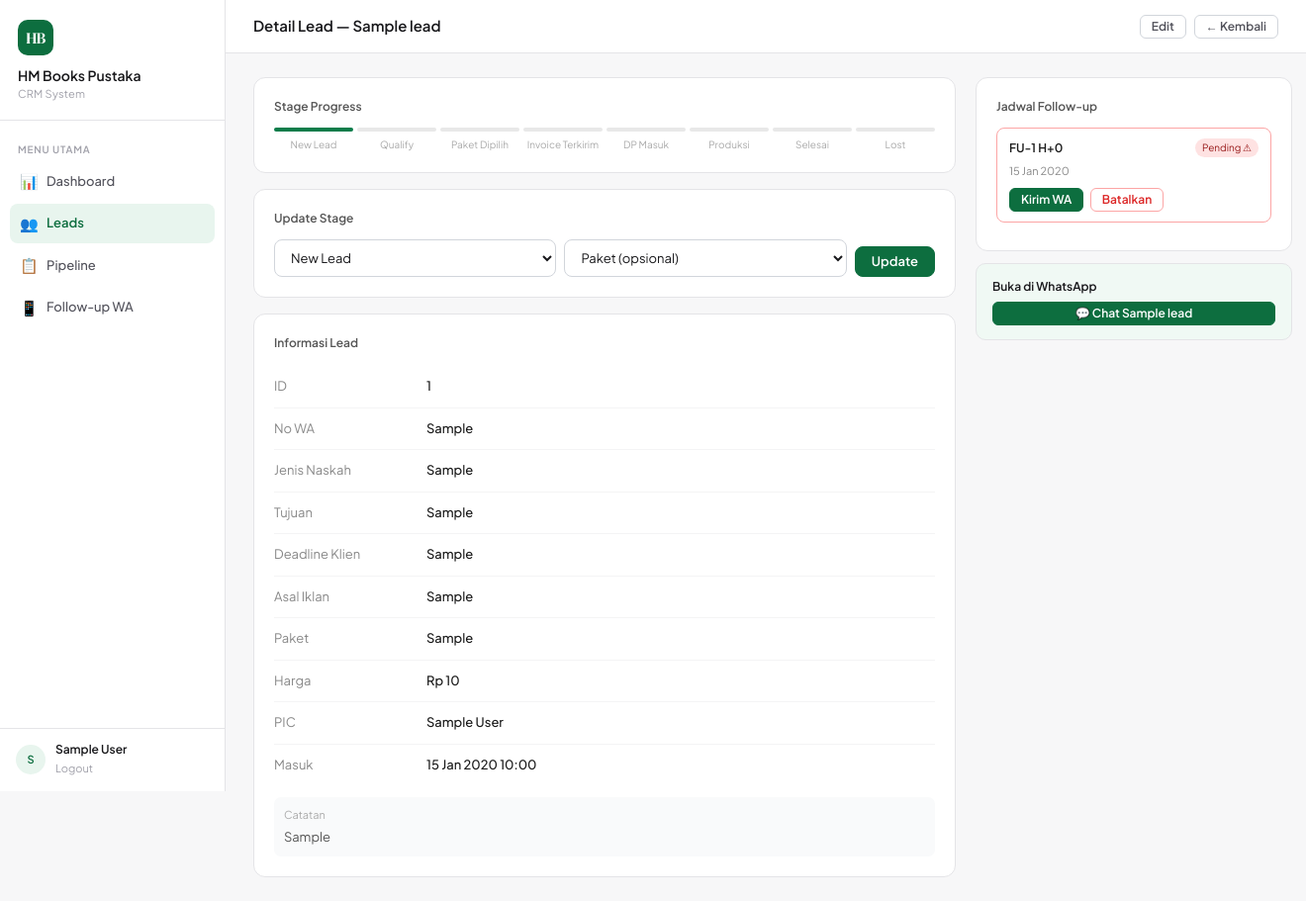
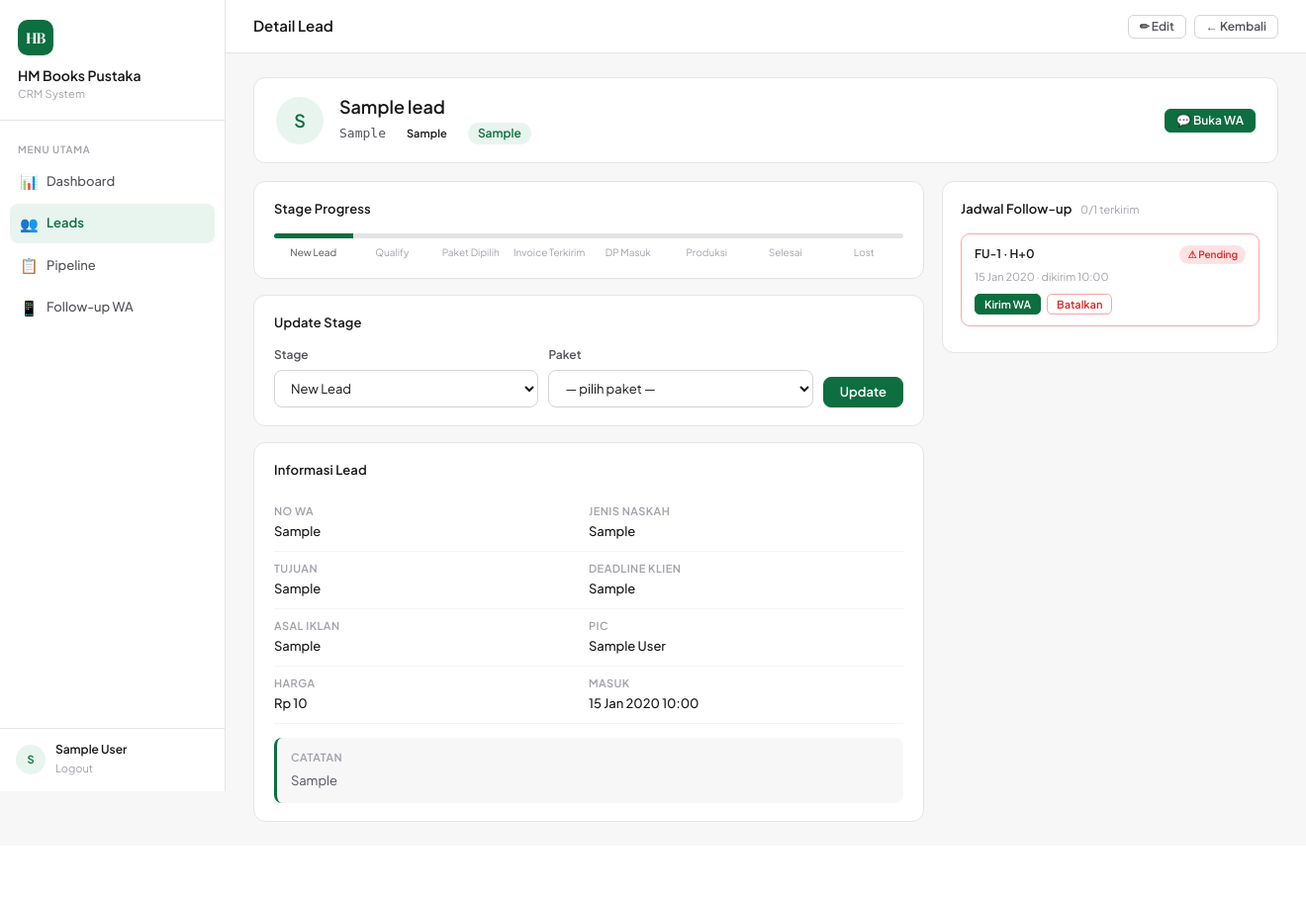
Before and after one commit to hmprinting-app/crm-hmbooks, a Flask app: page /leads/1 in a window 1320 px wide. Shown: the whole page at 99% size. After the commit the page ends 831 px from the top, so only its background shows below. Run offline with Flask 3, Linux system fonts and the light colour scheme; a user stored in the database is signed in; tables that the repository leaves empty hold one stand-in row (values such as "Sample post").

Commit message:
Update detail.html

```diff
--- a/app/templates/leads/detail.html
+++ b/app/templates/leads/detail.html
@@ -1,113 +1,156 @@
 {% extends "base.html" %}
 {% block title %}{{ lead.nama }}{% endblock %}
-{% block topbar_title %}Detail Lead — {{ lead.nama }}{% endblock %}
+{% block topbar_title %}Detail Lead{% endblock %}
 {% block topbar_actions %}
-<a href="{{ url_for('leads.edit', lead_id=lead.id) }}" class="btn btn-secondary btn-sm">Edit</a>
+<a href="{{ url_for('leads.edit', lead_id=lead.id) }}" class="btn btn-secondary btn-sm">✏ Edit</a>
 <a href="{{ url_for('leads.index') }}" class="btn btn-secondary btn-sm">← Kembali</a>
 {% endblock %}
 
 {% block content %}
-<div style="display:grid;grid-template-columns:1fr 320px;gap:20px">
 
-  <!-- Kiri: info + update stage -->
-  <div>
-    <!-- Stage progress -->
-    <div class="card" style="margin-bottom:16px">
-      <div style="font-size:12px;font-weight:600;color:#555;margin-bottom:12px">Stage Progress</div>
-      <div style="display:flex;gap:4px;overflow-x:auto">
+<!-- Lead Header -->
+<div class="card" style="margin-bottom:18px;padding:18px 22px">
+  <div style="display:flex;align-items:center;gap:16px;flex-wrap:wrap">
+    <div style="width:48px;height:48px;border-radius:50%;background:var(--green-light);display:flex;align-items:center;justify-content:center;font-size:18px;font-weight:700;color:var(--green);flex-shrink:0">
+      {{ lead.nama[0]|upper }}
+    </div>
+    <div style="flex:1;min-width:0">
+      <div style="font-size:18px;font-weight:700;color:var(--text);line-height:1.2">{{ lead.nama }}</div>
+      <div style="display:flex;align-items:center;gap:12px;margin-top:5px;flex-wrap:wrap">
+        <span style="font-size:13px;color:var(--text-2);font-family:monospace">{{ lead.no_wa }}</span>
+        <span class="badge badge-{{ lead.stage.lower().replace(' ','-') }}">{{ lead.stage }}</span>
+        {% if lead.paket %}
+        <span style="font-size:12px;color:var(--green);font-weight:600;background:var(--green-light);padding:2px 10px;border-radius:20px">{{ lead.paket }}</span>
+        {% endif %}
+      </div>
+    </div>
+    <a href="https://wa.me/{{ lead.no_wa }}" target="_blank" class="btn btn-primary btn-sm">
+      💬 Buka WA
+    </a>
+  </div>
+</div>
+
+<div style="display:grid;grid-template-columns:1fr 340px;gap:18px">
+
+  <!-- Kiri -->
+  <div style="display:flex;flex-direction:column;gap:16px">
+
+    <!-- Stage Progress -->
+    <div class="card" style="padding:18px 20px">
+      <div class="page-section-title" style="margin-bottom:14px">Stage Progress</div>
+      <div style="display:flex;gap:0;overflow-x:auto">
         {% for s in stages %}
-        {% set active = lead.stage_index >= loop.index0 %}
-        <div style="flex:1;min-width:80px;text-align:center">
-          <div style="height:4px;border-radius:2px;background:{% if active %}#0a7c4a{% else %}#e8e8e8{% endif %};margin-bottom:6px"></div>
-          <div style="font-size:10px;color:{% if lead.stage==s %}#0a7c4a{% else %}#aaa{% endif %};font-weight:{% if lead.stage==s %}600{% else %}400{% endif %}">{{ s }}</div>
+        {% set is_done = lead.stage_index >= loop.index0 %}
+        {% set is_current = lead.stage == s %}
+        <div style="flex:1;min-width:68px;text-align:center">
+          <div style="height:5px;background:{% if is_done %}var(--green){% else %}var(--border){% endif %};margin-bottom:7px;
+            border-radius:{% if loop.first %}3px 0 0 3px{% elif loop.last %}0 3px 3px 0{% else %}0{% endif %}"></div>
+          <div style="font-size:10px;font-weight:{% if is_current %}700{% else %}400{% endif %};
+            color:{% if is_current %}var(--green){% elif is_done %}var(--text-2){% else %}var(--text-3){% endif %};
+            white-space:nowrap;overflow:hidden;text-overflow:ellipsis;padding:0 2px">
+            {{ s }}
+          </div>
         </div>
         {% endfor %}
       </div>
     </div>
 
-    <!-- Update stage form -->
-    <div class="card" style="margin-bottom:16px">
-      <div style="font-size:12px;font-weight:600;color:#555;margin-bottom:12px">Update Stage</div>
-      <form method="POST" action="{{ url_for('leads.update_stage', lead_id=lead.id) }}" style="display:flex;gap:8px;flex-wrap:wrap;align-items:flex-end">
-        <div style="flex:1;min-width:160px">
+    <!-- Update Stage -->
+    <div class="card" style="padding:18px 20px">
+      <div class="page-section-title" style="margin-bottom:14px">Update Stage</div>
+      <form method="POST" action="{{ url_for('leads.update_stage', lead_id=lead.id) }}">
+        <div style="display:grid;grid-template-columns:1fr 1fr auto;gap:10px;align-items:end">
+          <div>
+            <label class="form-label">Stage</label>
             <select class="form-control" name="stage">
               {% for s in stages %}
               <option {% if lead.stage==s %}selected{% endif %}>{{ s }}</option>
               {% endfor %}
             </select>
           </div>
-        <div style="flex:1;min-width:140px">
+          <div>
+            <label class="form-label">Paket</label>
             <select class="form-control" name="paket">
-            <option value="">Paket (opsional)</option>
+              <option value="">— pilih paket —</option>
               {% for p in paket_list %}
               <option {% if lead.paket==p %}selected{% endif %}>{{ p }}</option>
               {% endfor %}
             </select>
           </div>
           <button type="submit" class="btn btn-primary">Update</button>
+        </div>
       </form>
     </div>
 
-    <!-- Data lead -->
-    <div class="card">
-      <div style="font-size:12px;font-weight:600;color:#555;margin-bottom:14px">Informasi Lead</div>
-      <table style="width:100%;font-size:13px;border-collapse:collapse">
-        {% macro row(label, val) %}
-        <tr><td style="color:#888;padding:7px 0;width:140px">{{ label }}</td><td style="color:#1a1a1a;font-weight:500">{{ val or '—' }}</td></tr>
+    <!-- Info Lead -->
+    <div class="card" style="padding:18px 20px">
+      <div class="page-section-title" style="margin-bottom:14px">Informasi Lead</div>
+      <div style="display:grid;grid-template-columns:1fr 1fr;gap:0">
+        {% macro info_row(label, val, full=false) %}
+        <div style="padding:9px 0;border-bottom:1px solid #f4f4f5;{% if full %}grid-column:1/-1{% endif %}">
+          <div style="font-size:11px;color:var(--text-3);font-weight:600;text-transform:uppercase;letter-spacing:.04em;margin-bottom:3px">{{ label }}</div>
+          <div style="font-size:13px;color:var(--text);font-weight:500">{{ val or '—' }}</div>
+        </div>
         {% endmacro %}
-        {{ row('ID', lead.id) }}
-        {{ row('No WA', lead.no_wa) }}
-        {{ row('Jenis Naskah', lead.jenis_naskah) }}
-        {{ row('Tujuan', lead.tujuan) }}
-        {{ row('Deadline Klien', lead.deadline_klien) }}
-        {{ row('Asal Iklan', lead.asal_iklan) }}
-        {{ row('Paket', lead.paket) }}
-        {{ row('Harga', 'Rp ' + "{:,.0f}".format(lead.harga).replace(",",".") if lead.harga else '—') }}
-        {{ row('PIC', lead.pic.name if lead.pic else '—') }}
-        {{ row('Masuk', lead.created_at.strftime('%d %b %Y %H:%M')) }}
-      </table>
+        {{ info_row('No WA', lead.no_wa) }}
+        {{ info_row('Jenis Naskah', lead.jenis_naskah) }}
+        {{ info_row('Tujuan', lead.tujuan) }}
+        {{ info_row('Deadline Klien', lead.deadline_klien) }}
+        {{ info_row('Asal Iklan', lead.asal_iklan) }}
+        {{ info_row('PIC', lead.pic.name if lead.pic else '—') }}
+        {% if lead.harga %}
+        {{ info_row('Harga', 'Rp ' + "{:,.0f}".format(lead.harga).replace(",",".")) }}
+        {% endif %}
+        {{ info_row('Masuk', lead.created_at.strftime('%d %b %Y %H:%M')) }}
+      </div>
       {% if lead.catatan %}
-      <div style="margin-top:12px;padding:10px;background:#f9fafb;border-radius:7px;font-size:13px;color:#555">
-        <div style="font-size:11px;color:#aaa;margin-bottom:4px">Catatan</div>
-        {{ lead.catatan }}
+      <div style="margin-top:14px;padding:12px 14px;background:var(--bg);border-radius:8px;border-left:3px solid var(--green)">
+        <div style="font-size:11px;color:var(--text-3);font-weight:600;text-transform:uppercase;letter-spacing:.04em;margin-bottom:5px">Catatan</div>
+        <div style="font-size:13px;color:var(--text-2);line-height:1.6">{{ lead.catatan }}</div>
       </div>
       {% endif %}
     </div>
+
   </div>
 
-  <!-- Kanan: FU schedule -->
+  <!-- Kanan: FU Schedule -->
   <div>
-    <div class="card">
-      <div style="font-size:12px;font-weight:600;color:#555;margin-bottom:12px">Jadwal Follow-up</div>
-      {% for fu in lead.fu_records|sort(attribute='fu_ke') %}
-      <div style="border:1px solid {% if fu.status=='Terkirim' %}#a7f3d0{% elif fu.terlambat %}#fca5a5{% else %}#e8e8e8{% endif %};border-radius:8px;padding:10px 12px;margin-bottom:8px">
-        <div style="display:flex;justify-content:space-between;align-items:center;margin-bottom:6px">
-          <div style="font-size:12px;font-weight:600;color:#1a1a1a">FU-{{ fu.fu_ke }} {{ fu.label_hari }}</div>
-          <span style="font-size:10px;padding:2px 7px;border-radius:20px;background:{% if fu.status=='Terkirim' %}#d1fae5;color:#065f46{% elif fu.terlambat %}#fee2e2;color:#991b1b{% else %}#f0f0f0;color:#888{% endif %}">
-            {{ fu.status }}{% if fu.terlambat %} ⚠{% endif %}
+    <div class="card" style="padding:18px">
+      <div class="page-section-title" style="margin-bottom:14px">
+        Jadwal Follow-up
+        <span style="font-size:11px;color:var(--text-3);font-weight:400;margin-left:6px">
+          {{ lead.fu_records|selectattr('status','eq','Terkirim')|list|length }}/{{ lead.fu_records|length }} terkirim
         </span>
       </div>
-        <div style="font-size:11px;color:#888;margin-bottom:8px">{{ fu.jadwal_kirim.strftime('%d %b %Y') }}</div>
+      {% for fu in lead.fu_records|sort(attribute='fu_ke') %}
+      {% set is_sent = fu.status == 'Terkirim' %}
+      {% set is_late = fu.terlambat %}
+      <div style="border:1px solid {% if is_sent %}var(--green-mid){% elif is_late %}#fca5a5{% else %}var(--border){% endif %};
+                  border-radius:9px;padding:11px 13px;margin-bottom:8px;
+                  background:{% if is_sent %}var(--green-light){% else %}var(--white){% endif %}">
+        <div style="display:flex;justify-content:space-between;align-items:center;margin-bottom:5px">
+          <div style="font-size:12px;font-weight:700;color:var(--text)">FU-{{ fu.fu_ke }} · {{ fu.label_hari }}</div>
+          <span style="font-size:10px;padding:2px 8px;border-radius:20px;font-weight:600;
+            background:{% if is_sent %}var(--green-mid);color:var(--green-dark){% elif is_late %}#fee2e2;color:var(--red){% else %}#f4f4f5;color:var(--text-3){% endif %}">
+            {% if is_late and not is_sent %}⚠ {% endif %}{{ fu.status }}
+          </span>
+        </div>
+        <div style="font-size:11px;color:var(--text-3);margin-bottom:8px">
+          {{ fu.jadwal_kirim.strftime('%d %b %Y') }}
+          {% if fu.waktu_kirim %}· dikirim {{ fu.waktu_kirim.strftime('%H:%M') }}{% endif %}
+        </div>
         {% if fu.status == 'Pending' %}
+        <div style="display:flex;gap:6px">
           <form method="POST" action="{{ url_for('followup.kirim', fu_id=fu.id) }}" style="display:inline">
-          <button type="submit" class="btn btn-primary btn-sm">Kirim WA</button>
+            <button type="submit" class="btn btn-primary btn-xs">Kirim WA</button>
           </form>
-        <form method="POST" action="{{ url_for('followup.batalkan', fu_id=fu.id) }}" style="display:inline;margin-left:4px">
-          <button type="submit" class="btn btn-danger btn-sm">Batalkan</button>
+          <form method="POST" action="{{ url_for('followup.batalkan', fu_id=fu.id) }}" style="display:inline">
+            <button type="submit" class="btn btn-danger btn-xs">Batalkan</button>
           </form>
-        {% elif fu.waktu_kirim %}
-        <div style="font-size:11px;color:#0a7c4a">✓ {{ fu.waktu_kirim.strftime('%d %b %Y %H:%M') }}</div>
+        </div>
         {% endif %}
       </div>
       {% endfor %}
-    </div>
-
-    <!-- Quick WA link -->
-    <div class="card-sm" style="margin-top:12px;background:#f0f9f4">
-      <div style="font-size:12px;font-weight:600;margin-bottom:6px">Buka di WhatsApp</div>
-      <a href="https://wa.me/{{ lead.no_wa }}" target="_blank" class="btn btn-primary btn-sm" style="width:100%;justify-content:center">
-        💬 Chat {{ lead.nama }}
-      </a>
     </div>
   </div>
 
```
Lines whose indentation alone changed are shown as unchanged.
